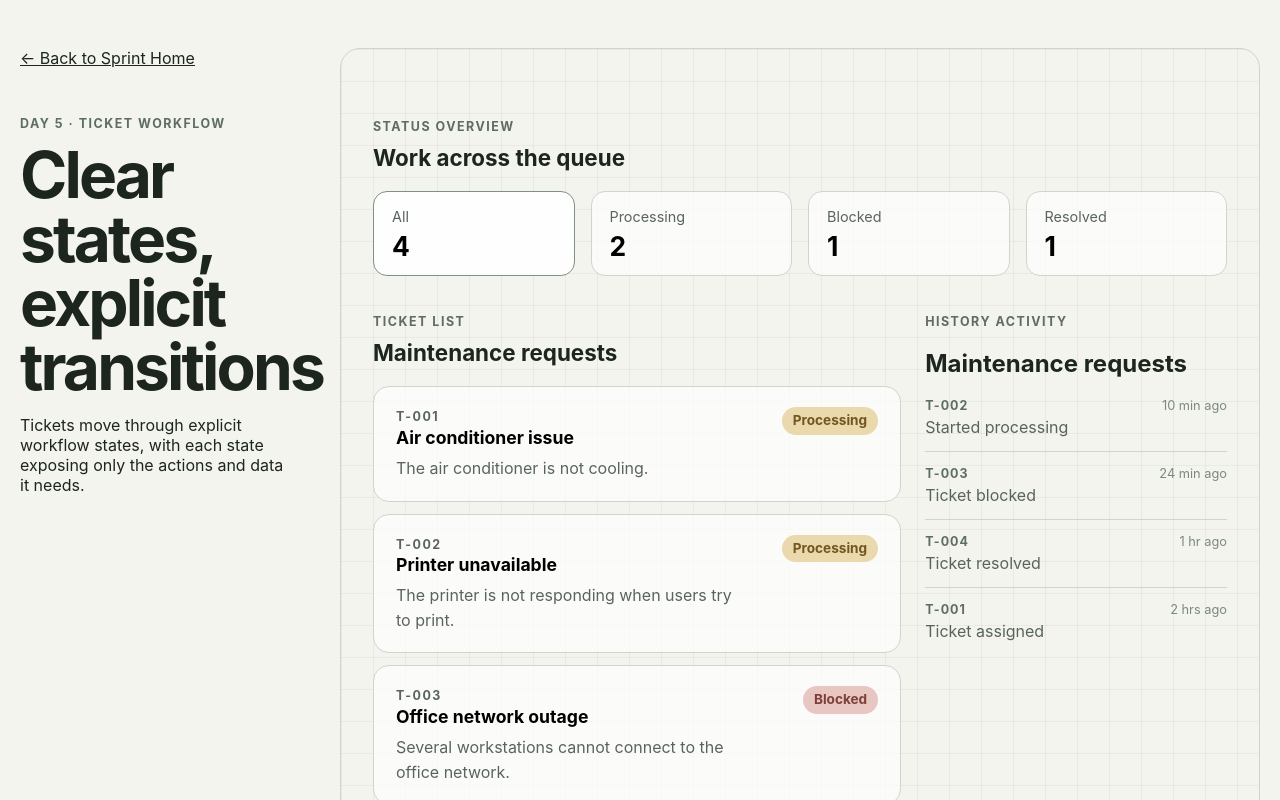
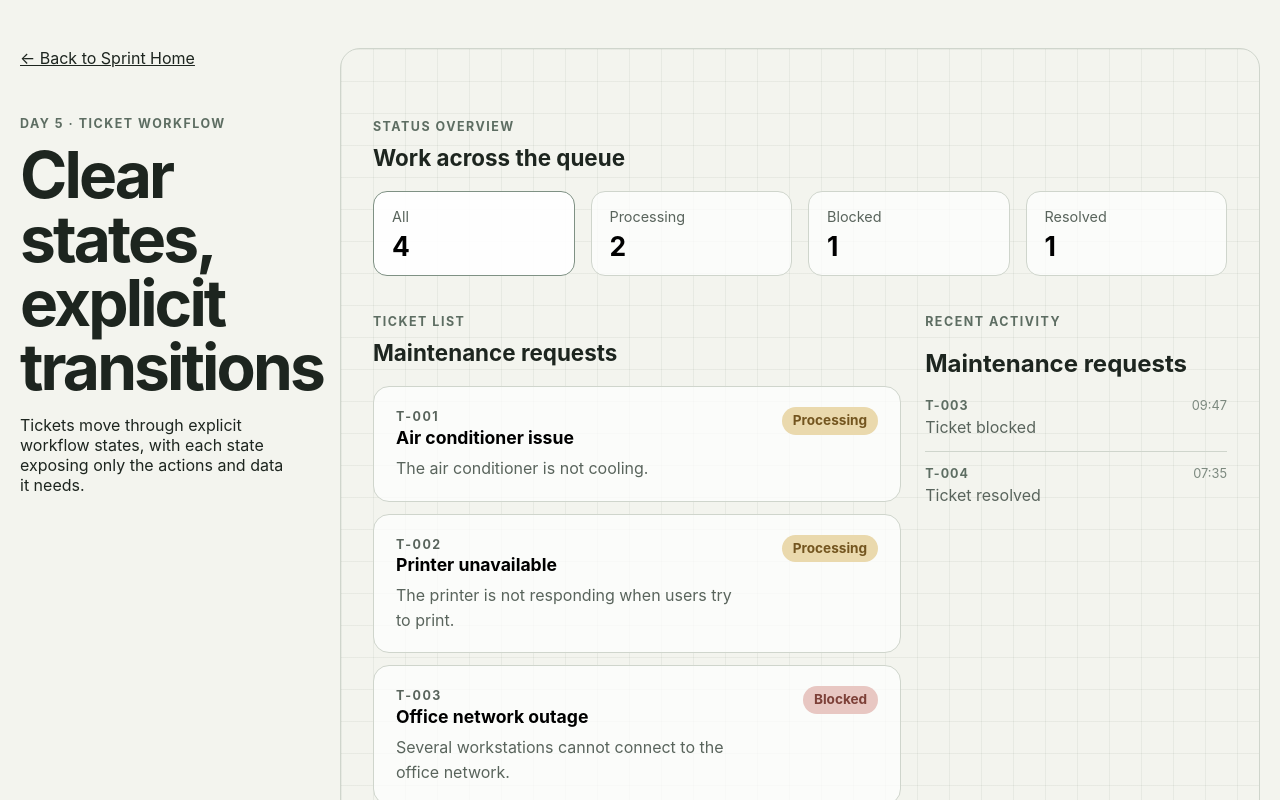
Before and after one commit to stuartchendev/7-day-frontend-production-sprint, a React (Vite) app: page /day-5 in a window 1280 px wide. Shown: the top 800 px of the page. Built offline with nearby package versions, Linux system fonts and the light colour scheme.

Commit message:
refactor(day-5): sync recent activity from transition history

```diff
--- a/src/days/day-5/DayFivePage.tsx
+++ b/src/days/day-5/DayFivePage.tsx
@@ -1,42 +1,28 @@
 import { useReducer, useState } from "react";
-import type { Ticket, TicketAction } from "./type";
+import type { Ticket, TicketAction, TicketHistoryEntry } from "./type";
 import { ticketTransitions } from "./type";
 import { Link } from "react-router-dom";
 import { initialTickets, statuses } from "./tickets";
+import { ticketReducer } from "./domain/ticketReducer";
+import { getRecentActivity } from "./domain/recentlyActivity";
 import './day-five.css'
-import { ticketReducer } from "./domain/ticketReducer";
 
-const recentActivity = [
-    {
-        id: 'activity-1',
-        ticketId: 'T-002',
-        action: 'Started processing',
-        timestamp: '10 min ago',
-    },
-    {
-        id: 'activity-2',
-        ticketId: 'T-003',
-        action: 'Ticket blocked',
-        timestamp: '24 min ago',
-    },
-    {
-        id: 'activity-3',
-        ticketId: 'T-004',
-        action: 'Ticket resolved',
-        timestamp: '1 hr ago',
-    },
-    {
-        id: 'activity-4',
-        ticketId: 'T-001',
-        action: 'Ticket assigned',
-        timestamp: '2 hrs ago',
-    },
-];
 function isValidTicketTransition(
     state: Ticket,
     action: TicketAction
 ): boolean {
     return ticketTransitions[state.status].includes(action.type as never);
+}
+
+function getActivityLabel(action: TicketHistoryEntry['action']) {
+    switch (action) {
+        case 'block':
+            return 'Ticket blocked';
+        case 'resume':
+            return 'Ticket resumed';
+        case 'resolve':
+            return 'Ticket resolved';
+    }
 }
 
 export function DayFivePage() {
@@ -52,6 +38,8 @@ export function DayFivePage() {
 
     const [isBlocking, setIsBlocking] = useState(false);
     const [blockReason, setBlockReason] = useState('');
+
+    const recentActivity = getRecentActivity(tickets);
 
     const filteredTickets =
         selectedStatus === 'all'
@@ -362,7 +350,7 @@ export function DayFivePage() {
                     )}
                     <section className="day-five__activity">
                         <div className="day-five__activity-heading">
-                            <p className="day-five__eyebrow">History Activity</p>
+                            <p className="day-five__eyebrow">Recent Activity</p>
                             <h2>Maintenance requests</h2>
                         </div>
                         <div className="day-five__activity-list">
@@ -370,7 +358,7 @@ export function DayFivePage() {
                                 <div className="day-five__activity-item" key={activity.id}>
                                     <div>
                                         <strong>{activity.ticketId}</strong>
-                                        <p>{activity.action}</p>
+                                        <p>{getActivityLabel(activity.action)}</p>
                                     </div>
 
                                     <time>{activity.timestamp}</time>
--- /dev/null
+++ b/src/days/day-5/domain/recentlyActivity.ts
@@ -0,0 +1,26 @@
+import type { Ticket, TicketHistoryEntry } from "../type";
+
+
+type RecentActivity = {
+    id: string;
+    ticketId: string;
+    action: TicketHistoryEntry['action'];
+    timestamp: string;
+};
+
+export function getRecentActivity(tickets: Ticket[]): RecentActivity[] {
+    return tickets
+        .flatMap((ticket) =>
+            ticket.history.map((entry) => ({
+                id: entry.id,
+                ticketId: ticket.id,
+                action: entry.action,
+                timestamp: entry.timestamp,
+            }))
+        )
+        .sort(
+            (a, b) =>
+                new Date(b.timestamp).getTime() -
+                new Date(a.timestamp).getTime()
+        )
+}
```
Also changed, not shown: 2 other files (tests, documents, lock files or other folders).
